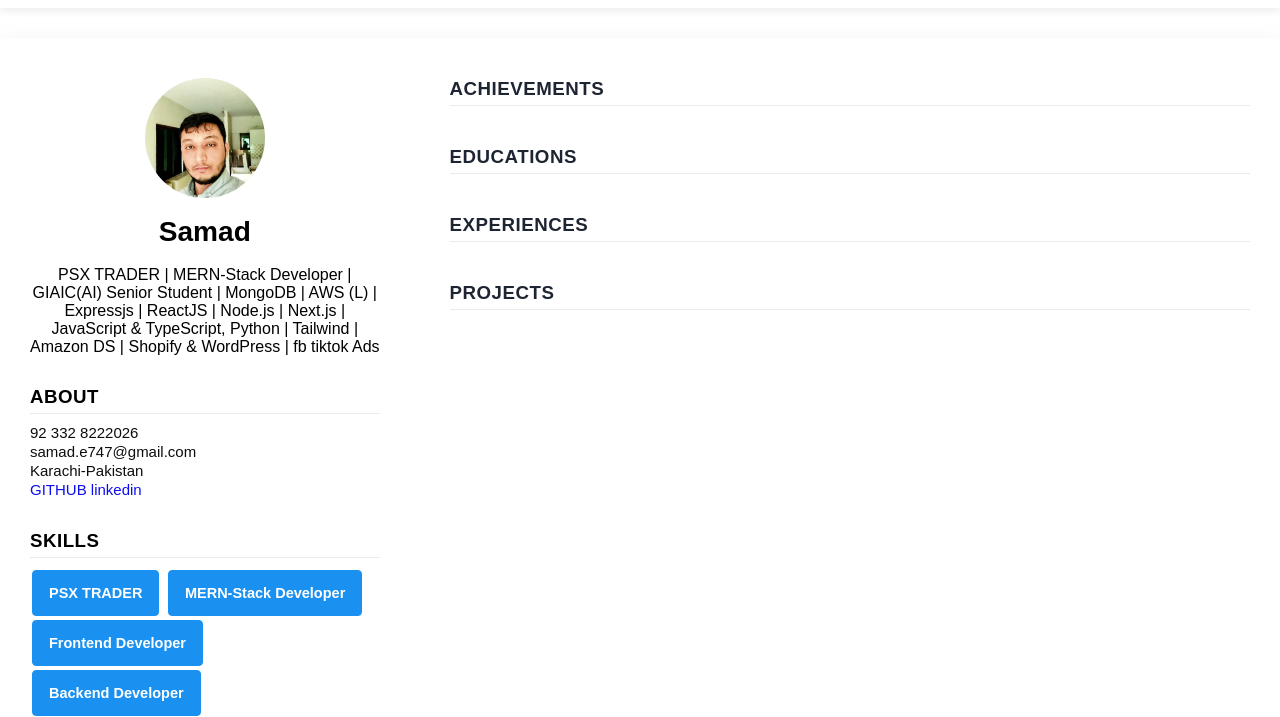
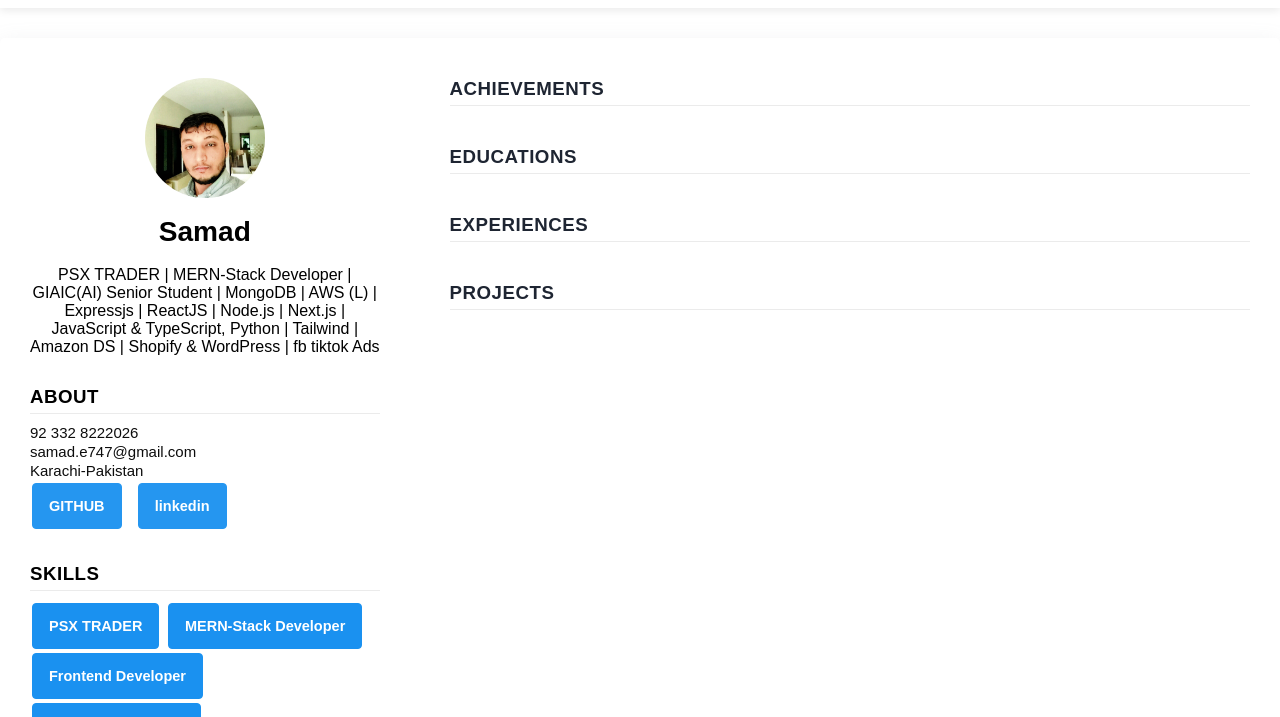
Before and after one commit to samade747/Hackathon-Resume-Builder-using-html-css-typescript-, a plain HTML site: page seemycv.html in a window 1280 px wide. Shown: the part 72-789 px from the top of the page. Drawn offline with Linux system fonts and the light colour scheme.

Commit message:
Update seemycv.html

```diff
--- a/seemycv.html
+++ b/seemycv.html
@@ -69,9 +69,9 @@
                                 <span class = "preview-item-val" id = "">Karachi-Pakistan</span>
                             </div>
                             <div class = "preview-item">
-                                <span class = "preview-item-val" id = "">
-                                    <a href="https://github.com/samade747" target="_blank">GITHUB</a>
-                                    <a href="https://www.linkedin.com/in/abdul-samad-7a294766/" target="_blank">linkedin</a>
+                                <span class = "preview-item-val btn-group" id = "" >
+                                    <a href="https://github.com/samade747" target="_blank" class = "btn btn-primary text-uppercase" style="margin: 2px;">GITHUB</a>
+                                    <a href="https://www.linkedin.com/in/abdul-samad-7a294766/" target="_blank" class = "btn btn-primary text-uppercase" style="margin: 2px;">linkedin</a>
                                 </span>
                             </div>
                         </div>
```
